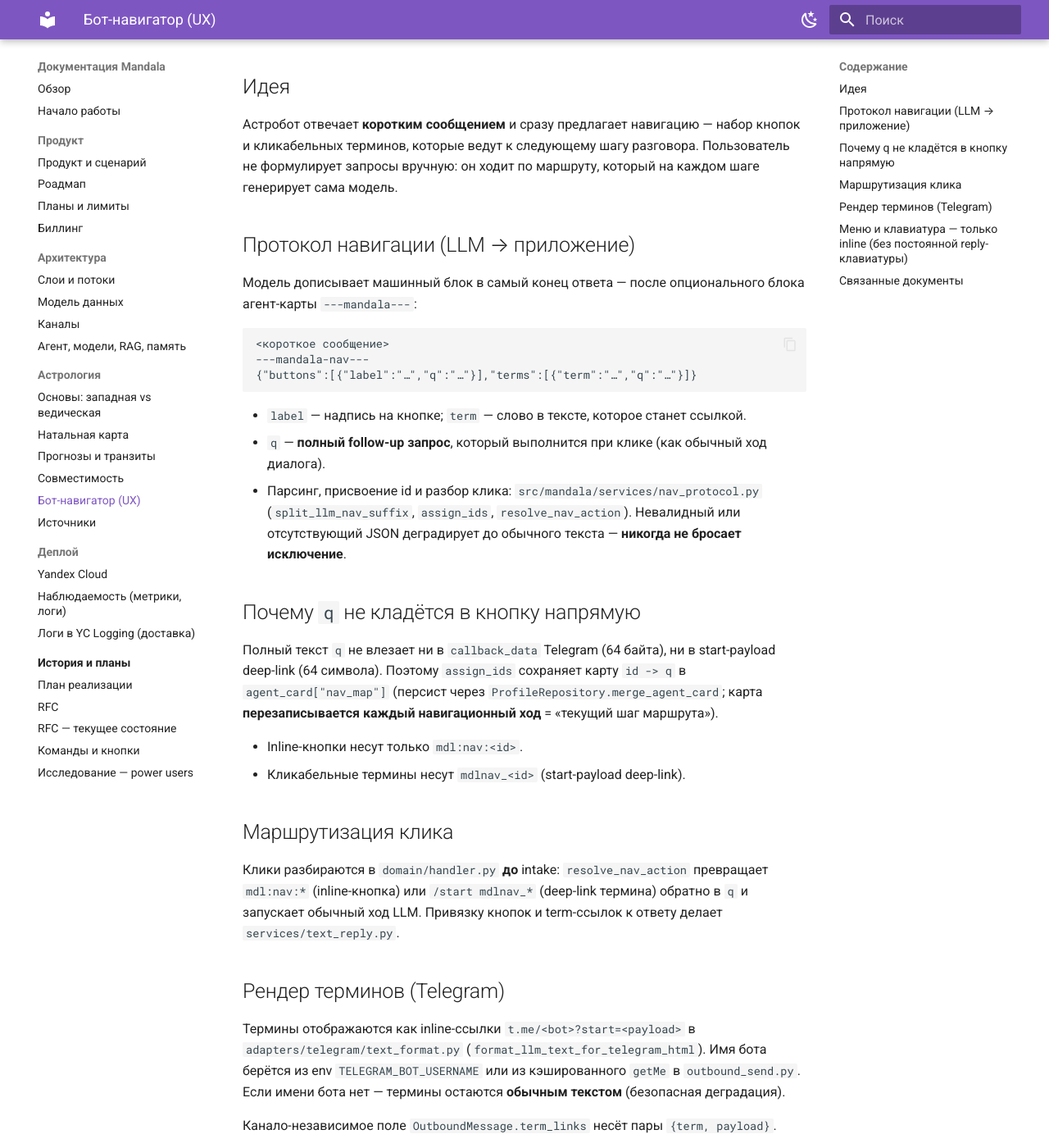
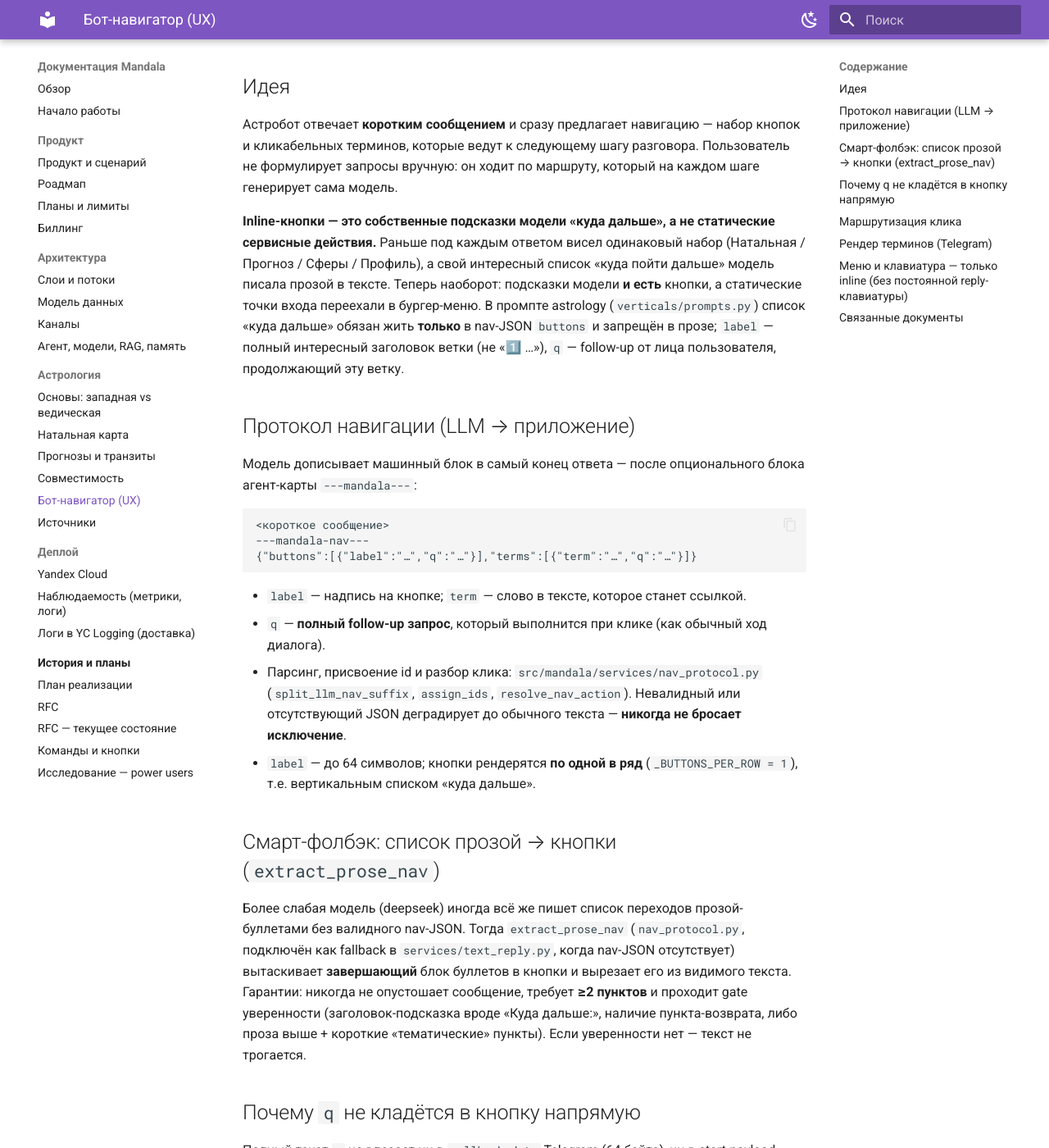
Before and after one commit to pandanax/mandala-api, an MkDocs documentation site: the page built from docs/astrology/navigator-ux.md, in a window 1280 px wide and 1400 px high, scrolled down 250 px. Shown: the whole window at 82% size. Built offline with MkDocs 1.6.1 and Material for MkDocs 9.7.7, drawn with Linux system fonts in a browser that asks for light colours; some of the changed text lies outside the part shown.

Commit message:
docs(nav): document inline buttons as the model's contextual where-next suggestions
Refresh navigator-ux.md and agent.md for origin/main 8e525d0: inline
buttons are now the LLM's own where-next list (not static actions),
static entry points moved to the burger menu (/natal, /forecast), the
extract_prose_nav smart-fallback pulls a prose list into buttons, and the
astrology last-resort fallback is a single '⬅️ К темам' button. Add a
navigator subsection to agent.md so the code's 'см. docs/agent.md'
reference resolves.

```diff
--- a/docs/astrology/navigator-ux.md
+++ b/docs/astrology/navigator-ux.md
@@ -10,6 +10,15 @@
 и кликабельных терминов, которые ведут к следующему шагу разговора. Пользователь не
 формулирует запросы вручную: он ходит по маршруту, который на каждом шаге генерирует
 сама модель.
+
+**Inline-кнопки — это собственные подсказки модели «куда дальше», а не статические
+сервисные действия.** Раньше под каждым ответом висел одинаковый набор (Натальная /
+Прогноз / Сферы / Профиль), а свой интересный список «куда пойти дальше» модель писала
+прозой в тексте. Теперь наоборот: подсказки модели **и есть** кнопки, а статические
+точки входа переехали в бургер-меню. В промпте astrology (`verticals/prompts.py`) список
+«куда дальше» обязан жить **только** в nav-JSON `buttons` и запрещён в прозе; `label` —
+полный интересный заголовок ветки (не «1️⃣ …»), `q` — follow-up от лица пользователя,
+продолжающий эту ветку.
 
 ## Протокол навигации (LLM → приложение)
 
@@ -27,6 +36,18 @@
 - Парсинг, присвоение id и разбор клика: `src/mandala/services/nav_protocol.py`
   (`split_llm_nav_suffix`, `assign_ids`, `resolve_nav_action`). Невалидный или
   отсутствующий JSON деградирует до обычного текста — **никогда не бросает исключение**.
+- `label` — до 64 символов; кнопки рендерятся **по одной в ряд** (`_BUTTONS_PER_ROW = 1`),
+  т.е. вертикальным списком «куда дальше».
+
+## Смарт-фолбэк: список прозой → кнопки (`extract_prose_nav`)
+
+Более слабая модель (deepseek) иногда всё же пишет список переходов прозой-буллетами
+без валидного nav-JSON. Тогда `extract_prose_nav` (`nav_protocol.py`, подключён как
+fallback в `services/text_reply.py`, когда nav-JSON отсутствует) вытаскивает
+**завершающий** блок буллетов в кнопки и вырезает его из видимого текста. Гарантии:
+никогда не опустошает сообщение, требует **≥2 пунктов** и проходит gate уверенности
+(заголовок-подсказка вроде «Куда дальше:», наличие пункта-возврата, либо проза выше +
+короткие «тематические» пункты). Если уверенности нет — текст не трогается.
 
 ## Почему `q` не кладётся в кнопку напрямую
 
@@ -56,8 +77,11 @@ term-ссылок к ответу делает `services/text_reply.py`.
 
 ## Меню и клавиатура — только inline (без постоянной reply-клавиатуры)
 
-- **Профиль / сброс / помощь** живут в бургер-меню (`setMyCommands` в `bot_commands.py`;
-  `/profile` обрабатывается в `scenario_intake.py`).
+- **Статические точки входа живут в бургер-меню** (`setMyCommands` в `bot_commands.py`):
+  «Натальная карта» (`/natal`), «Прогноз» (`/forecast`), профиль/рестарт/help/промо/тарифы.
+  `/natal` и `/forecast` больше не inline-кнопки под ответами — они обрабатываются в
+  `domain/handler.py` **до** анкеты как навигация: `/natal` → LLM-разбор карты,
+  `/forecast` → подменю периодов. `/profile` обрабатывается в `scenario_intake.py`.
 - **Навигация всегда inline.** Каждый ответ бота заканчивается inline-клавиатурой: её
   выбирает LLM через nav-блок выше. Если модель не выдала валидный nav (битый JSON,
   неастрологическая вертикаль), контекстный fallback навешивает `services/nav_guarantee.py`
@@ -65,6 +89,10 @@ term-ссылок к ответу делает `services/text_reply.py`.
   остаётся без навигации. Каждый путь возврата из домена, кроме «голого» приглашения
   intake-визарда, проходит через `ensure_nav` (`domain/handler.py`,
   `services/scenario_intake.py`).
+- **Крайний фолбэк astrology — одна кнопка «⬅️ К темам»** (`mdl:topics`), а не прежние
+  статические кнопки-действия. Клик просит модель предложить темы разбора — и она снова
+  выдаёт свежую контекстную навигацию. Так ответ без навигации не остаётся, но и не несёт
+  чужих пресных кнопок.
 - **Постоянная reply-клавиатура удалена** (`ASTROLOGY_REPLY_KEYBOARD` больше нет).
   Чтобы убрать залипшую клавиатуру у старых пользователей,
   `outbound_send.deliver_outbound_messages` навешивает одноразовый `ReplyKeyboardRemove`
```
Also changed, not shown: docs/README.md (+1 -1 lines), docs/agent.md (+11 -0 lines).
